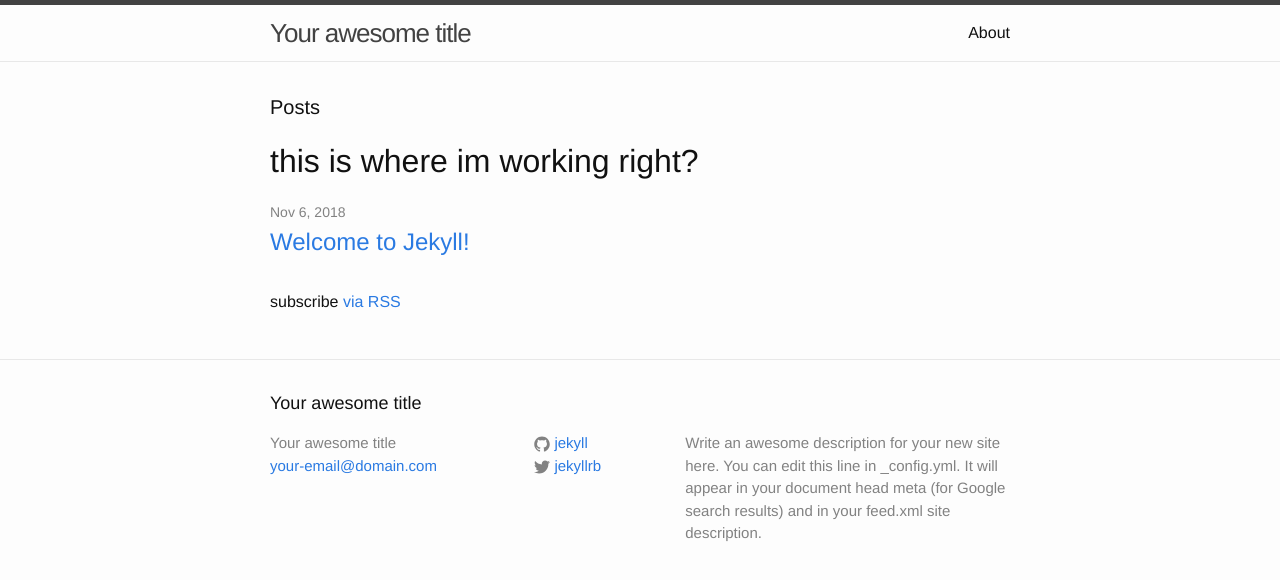
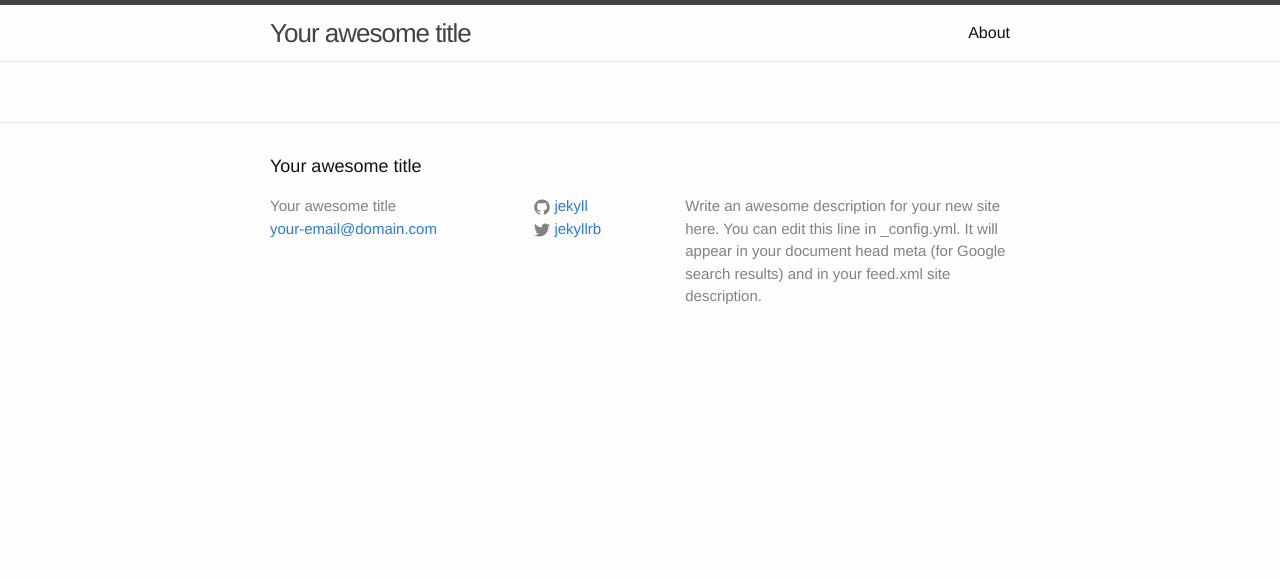
Before and after one commit to ValleHD/ValleHD.github.io, a Jekyll site: the page built from index.html, in a window 1280 px wide. Shown: the top 580 px of the page. Built offline with Jekyll 4.4.1, drawn with Linux system fonts in a browser that asks for light colours.

Commit message:
Update index.html

```diff
--- a/index.html
+++ b/index.html
@@ -1,24 +1,23 @@
 ---
 layout: default
 ---
+<html>
 
-<div class="home">
+  <!-- Head Section -->
 
-  <h1 class="page-heading">Posts</h1>
-  <h1> this is where im working right?</h1>
+ <head>
+   <title> Welcome to Jonnii.com </title>
+  </head>
 
-  <ul class="post-list">
-    {% for post in site.posts %}
-      <li>
-        <span class="post-meta">{{ post.date | date: "%b %-d, %Y" }}</span>
+  <!-- Body Section -->
 
-        <h2>
-          <a class="post-link" href="{{ post.url | prepend: site.baseurl }}">{{ post.title }}</a>
-        </h2>
-      </li>
-    {% endfor %}
-  </ul>
+ <body>
 
-  <p class="rss-subscribe">subscribe <a href="{{ "/feed.xml" | prepend: site.baseurl }}">via RSS</a></p>
 
-</div>
+
+ </body>
+
+
+
+
+</html>
```
